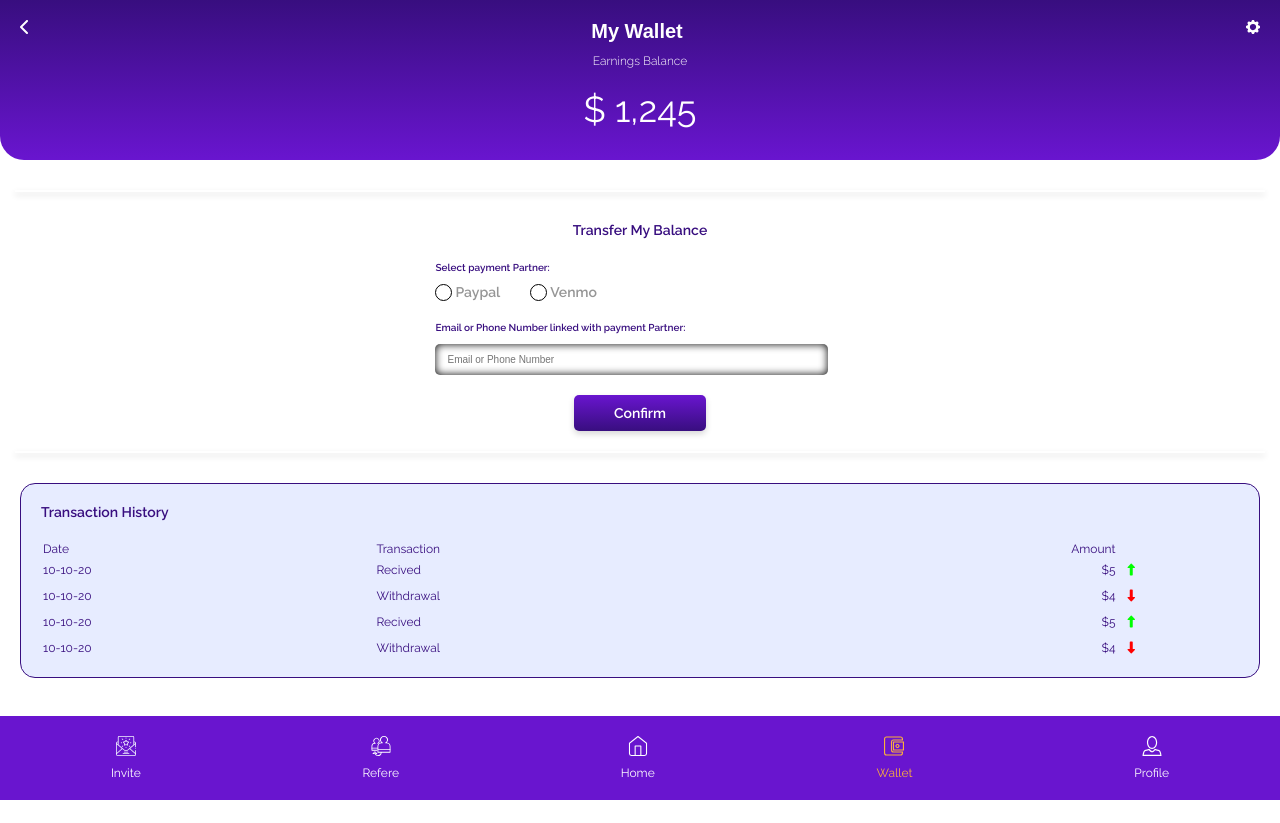
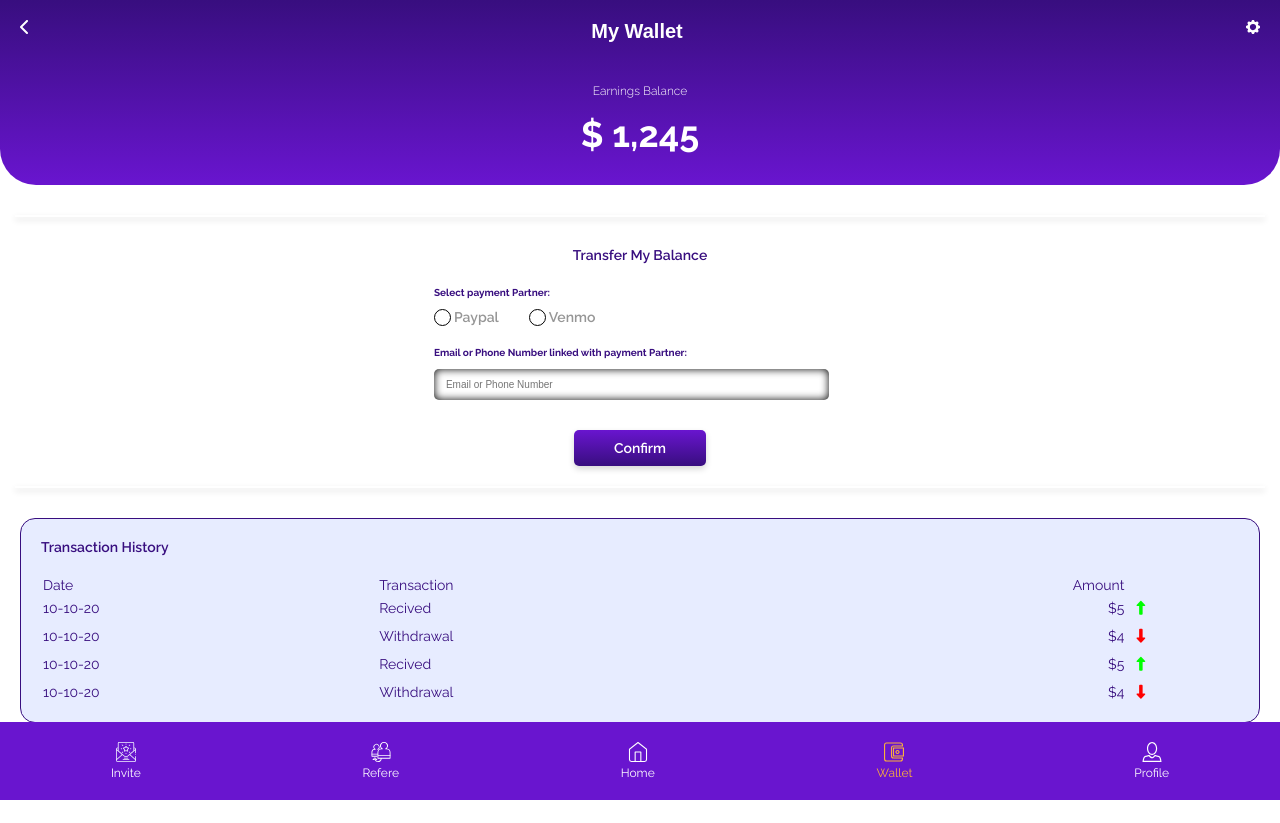
Before and after one commit to Rushil-Dhinoja/granulity, a website: page html/wallet2.html in a window 1280 px wide. Before the commit the page ends 800 px from the top, so only its background shows below. Drawn offline with Linux system fonts and the light colour scheme.

Commit message:
Minor Changes

```diff
--- a/scss/bottomnavbar.scss
+++ b/scss/bottomnavbar.scss
@@ -24,7 +24,7 @@
         height: 20px;
       }
       p {
-        margin-top: 1rem;
+        margin-top: 0.4rem;
         &.active {
           color: #fbb03b;
         }
--- a/scss/wallet2.scss
+++ b/scss/wallet2.scss
@@ -6,7 +6,7 @@
     flex-direction: column;
     align-items: center;
     justify-content: center;
-    padding-bottom: 3rem;
+    padding: 3rem 0;
     p {
       font-family: 'Raleway', sans-serif;
       color: #fff;
@@ -16,8 +16,8 @@
       }
       &:nth-of-type(2) {
         font-size: 3.6rem;
-        font-weight: 400;
-        margin: 2rem 0 0 0;
+        font-weight: 700;
+        margin: 1.5rem 0 0 0;
       }
     }
   }
@@ -90,11 +90,11 @@
 .payment-input-head {
   margin-right: 0 !important;
   font-size: 1rem !important;
-  font-weight: 600;
+  font-weight: 700;
 }
 .payment-head {
   font-size: 1rem !important;
-  font-weight: 600;
+  font-weight: 700;
 }
 .wallet-two-cta {
   background: transparent
@@ -110,6 +110,7 @@
   cursor: pointer;
   align-self: center;
   justify-self: center;
+  margin-top: 1rem;
 }
 .wallet-two-transaction-history {
   margin: 2rem 2rem 10rem 2rem;
@@ -134,7 +135,7 @@
           font-family: 'Raleway', sans-serif;
           color: #380e7f;
           font-weight: 400;
-          font-size: 1.2rem;
+          font-size: 1.4rem;
           text-align: left;
           padding-bottom: 0.5rem;
 
@@ -146,7 +147,7 @@
           font-family: 'Raleway', sans-serif;
           color: #380e7f;
           font-weight: 400;
-          font-size: 1.2rem;
+          font-size: 1.4rem;
           padding-bottom: 1rem;
           &.recived {
             color: #00ff00;
--- a/scss/walletconfiramtion.scss
+++ b/scss/walletconfiramtion.scss
@@ -4,7 +4,7 @@
   background: transparent
     linear-gradient(180deg, #380e7f 0%, #6915cf 100%) 0% 0%
     no-repeat;
-  border-radius: 0 0 24px 24px;
+  border-radius: 0 0 36px 36px;
   .checkmark {
     display: flex;
     justify-content: center;
```
Also changed, not shown: css/index.css.
